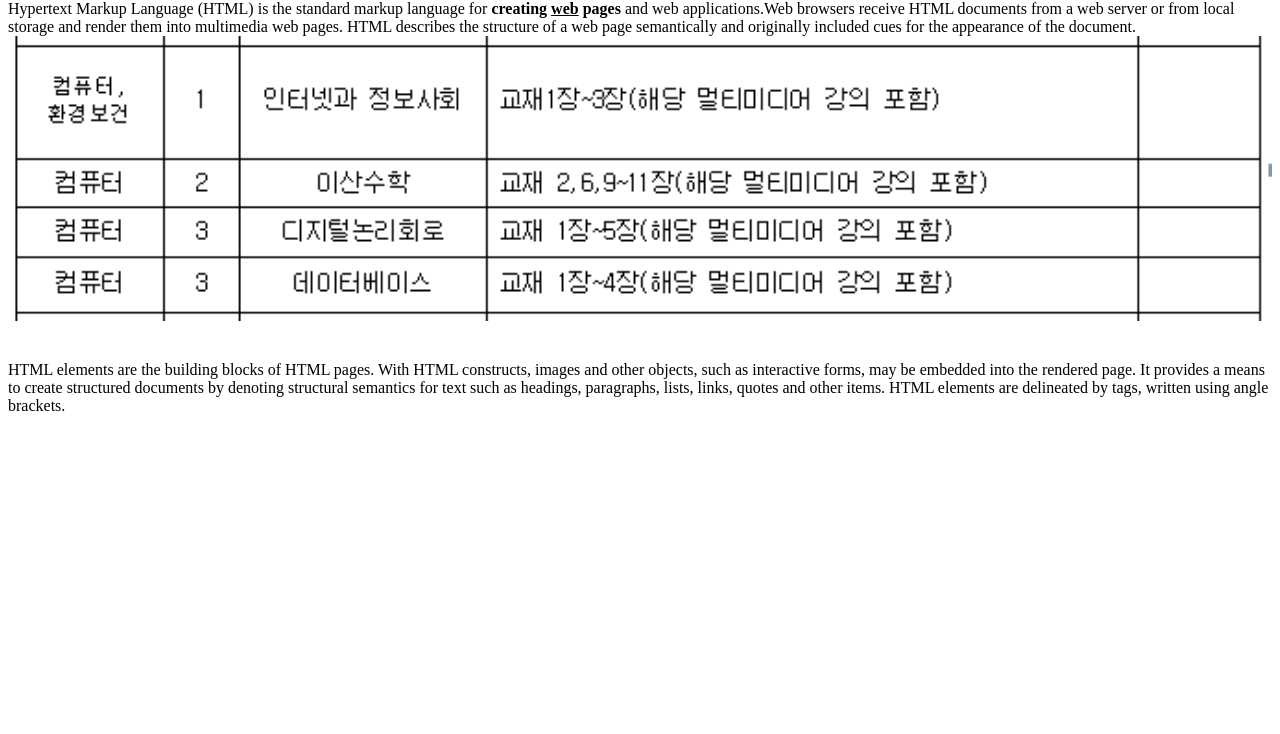
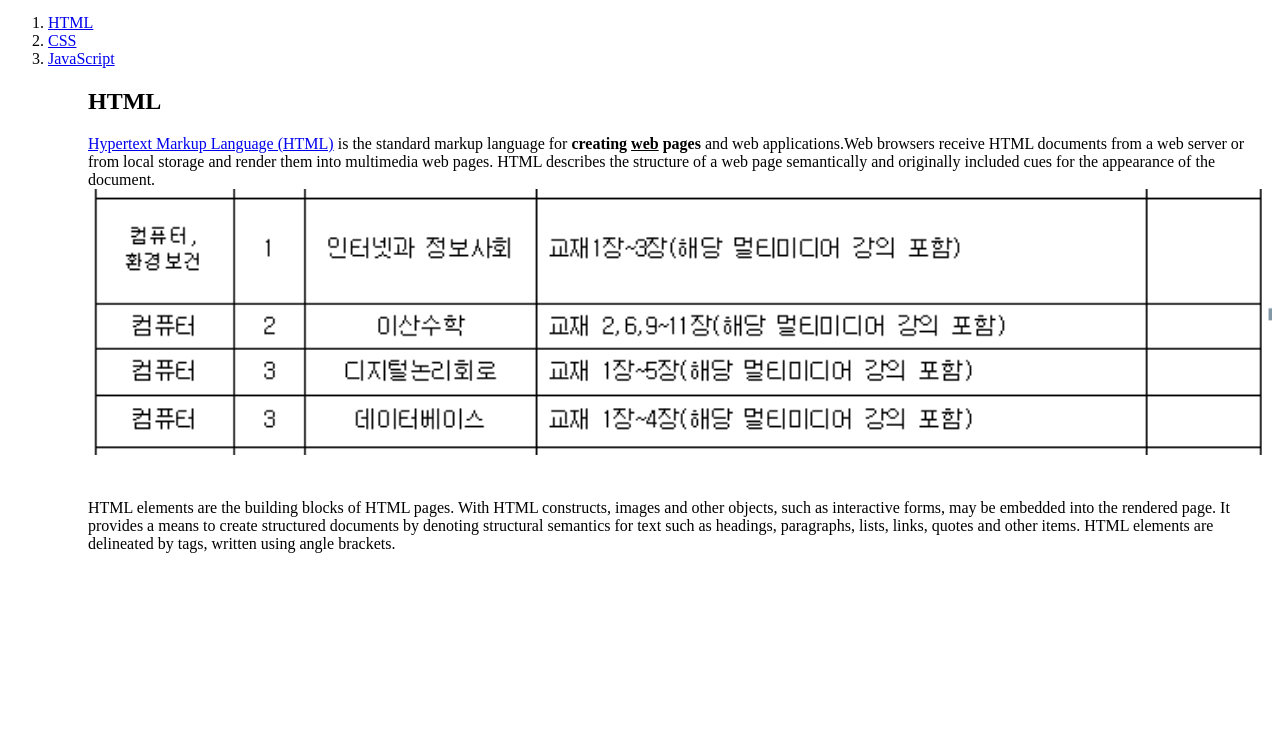
Before and after one commit to Jinbuck/web1, a plain HTML site: page 1.html in a window 1280 px wide. Shown: the part 66-800 px from the top of the page. Drawn offline with Linux system fonts and the light colour scheme.

Commit message:
Add files via upload

```diff
--- a/1.html
+++ b/1.html
@@ -1,4 +1,19 @@
-<h1>HTML</h1>
-Hypertext Markup Language (HTML) is the standard markup language for <strong>creating <u>web</u> pages</strong> and web applications.Web browsers receive HTML documents from a web server or from local storage and render them into multimedia web pages. HTML describes the structure of a web page semantically and originally included cues for the appearance of the document.
-<img src="컴공시험범위.png" width="100%" alt="">
-<p style = "margin-top:40px;" ></p>HTML elements are the building blocks of HTML pages. With HTML constructs, images and other objects, such as interactive forms, may be embedded into the rendered page. It provides a means to create structured documents by denoting structural semantics for text such as headings, paragraphs, lists, links, quotes and other items. HTML elements are delineated by tags, written using angle brackets.
+<!doctype html>
+<html>
+<head>
+  <title>What is WEB?</title>
+  <meta charset="utf-8">
+</head>
+
+<body>
+  <h1><a href="index.html">WEB</a></h1>
+  <ol>
+    <li><a href="1.html">HTML</a></li>
+    <li><a href="2.html">CSS</a></li>
+    <li><a href="3.html">JavaScript</a></li>
+  <ol>
+  <h2>HTML</h2>
+  <a href="www.w3.org/html5" target="_black" title=""html5 specification>Hypertext Markup Language (HTML)</a> is the standard markup language for <strong>creating <u>web</u> pages</strong> and web applications.Web browsers receive HTML documents from a web server or from local storage and render them into multimedia web pages. HTML describes the structure of a web page semantically and originally included cues for the appearance of the document.
+  <img src="test.png" width="100%" >
+  <p style = "margin-top:40px;" ></p>HTML elements are the building blocks of HTML pages. With HTML constructs, images and other objects, such as interactive forms, may be embedded into the rendered page. It provides a means to create structured documents by denoting structural semantics for text such as headings, paragraphs, lists, links, quotes and other items. HTML elements are delineated by tags, written using angle brackets.
+</body>
```
Also changed, not shown: 2.html (added, +4 -0 lines), 3.html (added, +4 -0 lines), test.png (added).
